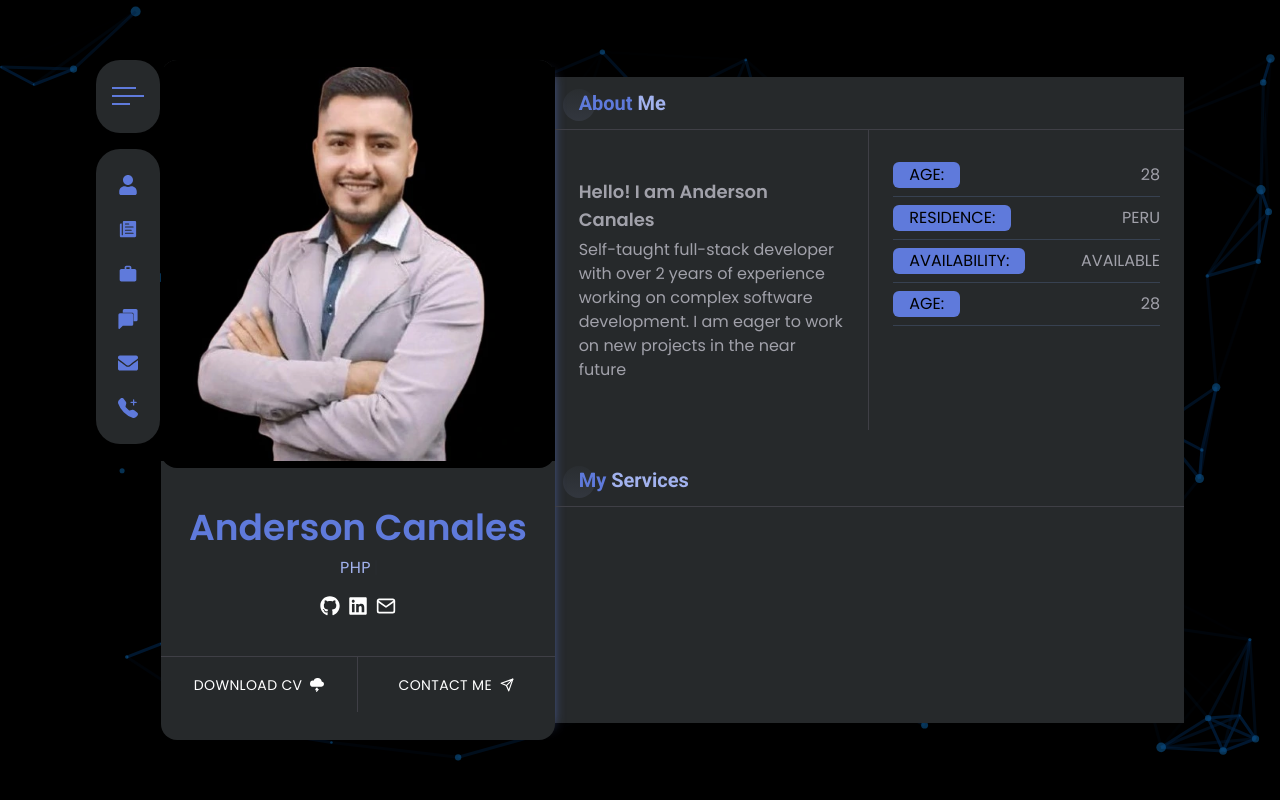
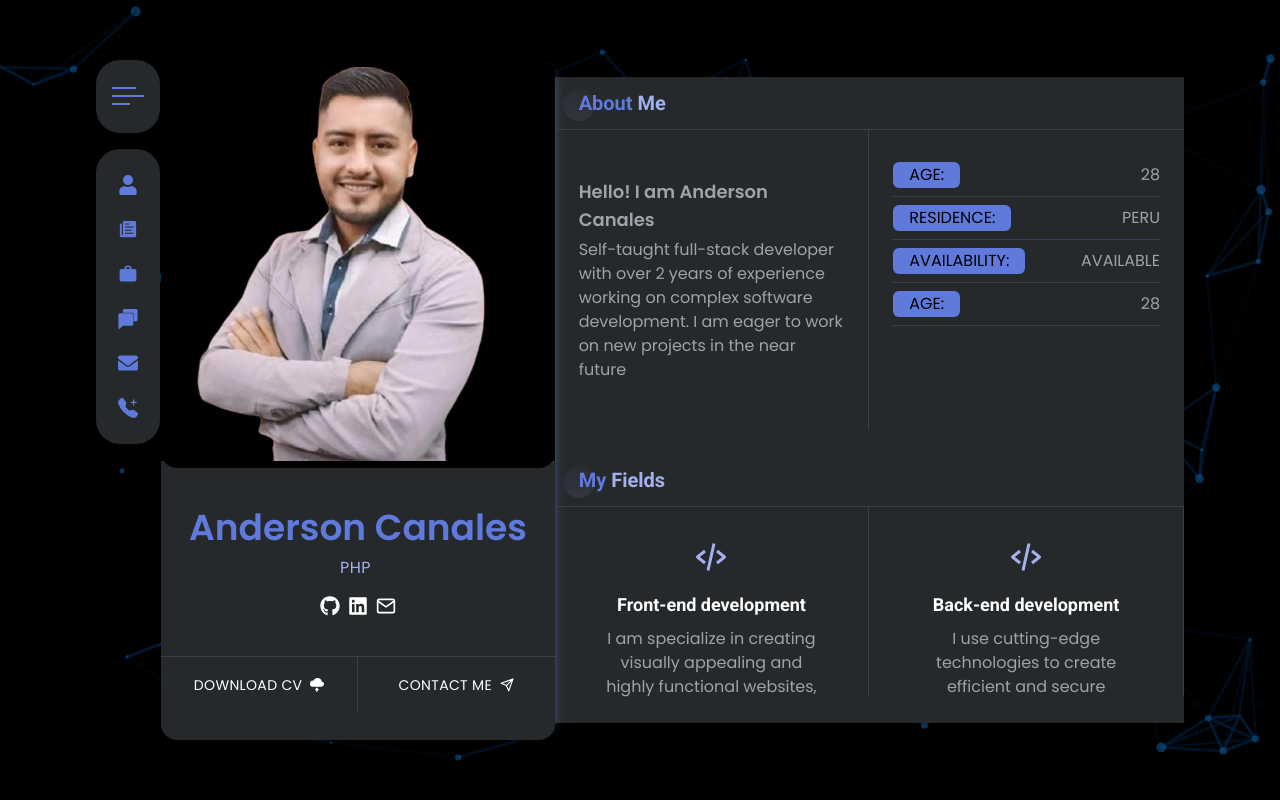
Before and after one commit to anderCM/Portfolio, a React (Vite) app: page / in a window 1280 px wide. Built offline with nearby package versions, Linux system fonts and the light colour scheme.

Commit message:
Fields added

```diff
--- a/package.json
+++ b/package.json
@@ -28,6 +28,7 @@
     "eslint-plugin-react": "^7.32.2",
     "eslint-plugin-react-hooks": "^4.6.0",
     "eslint-plugin-react-refresh": "^0.3.4",
+    "tailwind-scrollbar": "^3.0.4",
     "vite": "^4.3.9"
   }
 }
--- a/src/Home.jsx
+++ b/src/Home.jsx
@@ -6,7 +6,7 @@ import { SiGooglechat } from 'react-icons/si'
 import { BsTelephonePlusFill } from 'react-icons/bs'
 
 import LeftBar from './components/home/LeftBar';
-import About from './components/about/About';
+import About from './components/about/about';
 
 const Home = () => {
     return (
@@ -61,7 +61,9 @@ const Home = () => {
             <div className="w-full md:w-[94%] h-full bg-transparent flex flex-col md:flex-row items-center">
                 <LeftBar />
                 <div className="w-[95%] h-[95%] -mt-2 md:m-auto md:w-8/12 bg-bodyColor">
-                    <About />
+                    <div className="w-full h-[96%] overflow-y-scroll scrollbar-thin scrollbar-thumb-[#5F7ADB]">
+                        <About />
+                    </div>
                 </div>
             </div>
         </div>
--- a/src/components/about/About.jsx
+++ b/src/components/about/About.jsx
@@ -1,13 +1,14 @@
-import React from 'react'
-import Title from '../designs/Title'
-import AboutMe from './AboutMe'
+import Title from '../designs/Title';
+import AboutMe from './AboutMe';
+import Fields from './Fields/Fields';
 
 const About = () => {
   return (
     <section id="about" className="w-full">
       <Title title="About" subtitle="Me" />
       <AboutMe />
-      <Title title="My" subtitle="Services" />
+      <Title title="My" subtitle="Fields" />
+      <Fields />
     </section>
   )
 }
--- a/src/components/about/AboutMe.jsx
+++ b/src/components/about/AboutMe.jsx
@@ -2,14 +2,14 @@ import React from 'react'
 
 const AboutMe = () => {
     return (
-        <div className="flex pb-6">
-            <div className="w-1/2 text-zinc-400 p-6 borderRight flex flex-col">
+        <div className="flex flex-col md:flex-row pb-4 md:pb-6">
+            <div className="w-full py-2 px-4 md:w-1/2 text-zinc-400 md:p-6 md:borderRight flex flex-col">
                 <div className="py-6">
                     <h2 className="font-semibold mb-1 text-lg">Hello! I am Anderson Canales</h2>
                     <p className="text-base leading-6">Self-taught full-stack developer with over 2 years of experience working on complex software development. I am eager to work on new projects in the near future</p>
                 </div>
             </div>
-            <div className="w-1/2 p-6">
+            <div className="w-full py-2 px-4 md:w-1/2 md:p-6">
                 <ul>
                     <li className="aboutRightLi"><span className="aboutRightLiSpan">AGE:</span>28</li>
                     <li className="aboutRightLi"><span className="aboutRightLiSpan">RESIDENCE:</span>PERU</li>
--- /dev/null
+++ b/src/components/about/Fields/FieldCard.jsx
@@ -0,0 +1,15 @@
+const FieldCard = ({ icon, title, description }) => {
+  return (
+    <div className="py-8 px-6 flex flex-col items-center gap-2 borderRight borderBot">
+      <span className="text-4xl text-designColor mb-2">
+        {icon}
+      </span>
+      <h2 className="text-center font-titleFont text-lg font-semibold">{title}</h2>
+      <p className="text-base text-center text-zinc-400 px-6">
+        {description}
+      </p>
+    </div>
+  )
+}
+
+export default FieldCard
--- /dev/null
+++ b/src/components/about/Fields/Fields.jsx
@@ -0,0 +1,34 @@
+import { BiCodeAlt } from "react-icons/bi";
+import { DiReact } from 'react-icons/di';
+import { FcLinux } from 'react-icons/fc';
+
+import FieldCard from './FieldCard';
+
+const Fields = () => {
+  return (
+    <div className="grid md:grid-cols-2">
+      <FieldCard
+        icon={<BiCodeAlt />}
+        title="Front-end development"
+        description="I am specialize in creating visually appealing and highly functional websites, tailored to your unique needs and brand identity."
+      />
+      <FieldCard
+        icon={<BiCodeAlt />}
+        title="Back-end development"
+        description="I use cutting-edge technologies to create efficient and secure backend systems, ensuring seamless data management, API integration, and overall functionality."
+      />
+      <FieldCard
+        icon={<DiReact />}
+        title="Cross platform Mobile development"
+        description="I am specialize in creating visually appealing and highly functional websites, tailored to your unique needs and brand identity."
+      />
+      <FieldCard
+        icon={<FcLinux />}
+        title="VPS Administrator"
+        description="Trust me to efficiently configure, monitor, and maintain your servers, allowing you to focus on your core business while we handle the technical aspects"
+      />
+    </div>
+  )
+}
+
+export default Fields
--- a/src/components/designs/Title.jsx
+++ b/src/components/designs/Title.jsx
@@ -2,7 +2,7 @@ import React from 'react'
 
 const Title = ({ title, subtitle }) => {
     return (
-        <h1 className="font-titleFont font-bold text-xl relative z-10 px-6 py-3 text-designColor borderBot group ">
+        <h1 className="font-titleFont text-center md:text-left font-bold text-xl relative z-10 px-6 py-3 text-designColor borderBot group ">
             <span className="text-textColor">{title}</span> {subtitle} <span className="w-8 h-8 bg-gradient-to-t from-designColor to-gray-600 inline-block rounded-full absolute left-2 top-3 opacity-10 -z-10 tanslate-x-0 group-hover:translate-x-24 transition-transform duration-500"></span>
         </h1>
     )
--- a/src/components/home/LeftBar.jsx
+++ b/src/components/home/LeftBar.jsx
@@ -14,7 +14,7 @@ const LeftBar = () => {
         delaySpeed: 2000
     })
     return (
-        <div className="w-full md:w-5/12 h-[50%] md:h-full bg-bodyColor rounded-2xl shadow-textShadow z-10">
+        <div className="w-full md:w-5/12 h-[50%] md:h-full bg-bodyColor rounded-2xl md:shadow-textShadow z-10">
             <div className="w-full h-3/5 bg-black rounded-2xl">
                 <img className="w-full h-full object-contain "
                     src={profilePhoto}
--- a/tailwind.config.js
+++ b/tailwind.config.js
@@ -33,5 +33,7 @@ export default {
       }
     },
   },
-  plugins: [],
+  plugins: [
+    require('tailwind-scrollbar')
+  ],
 }
```
Also changed, not shown: 1 other file (tests, documents, lock files or other folders).
